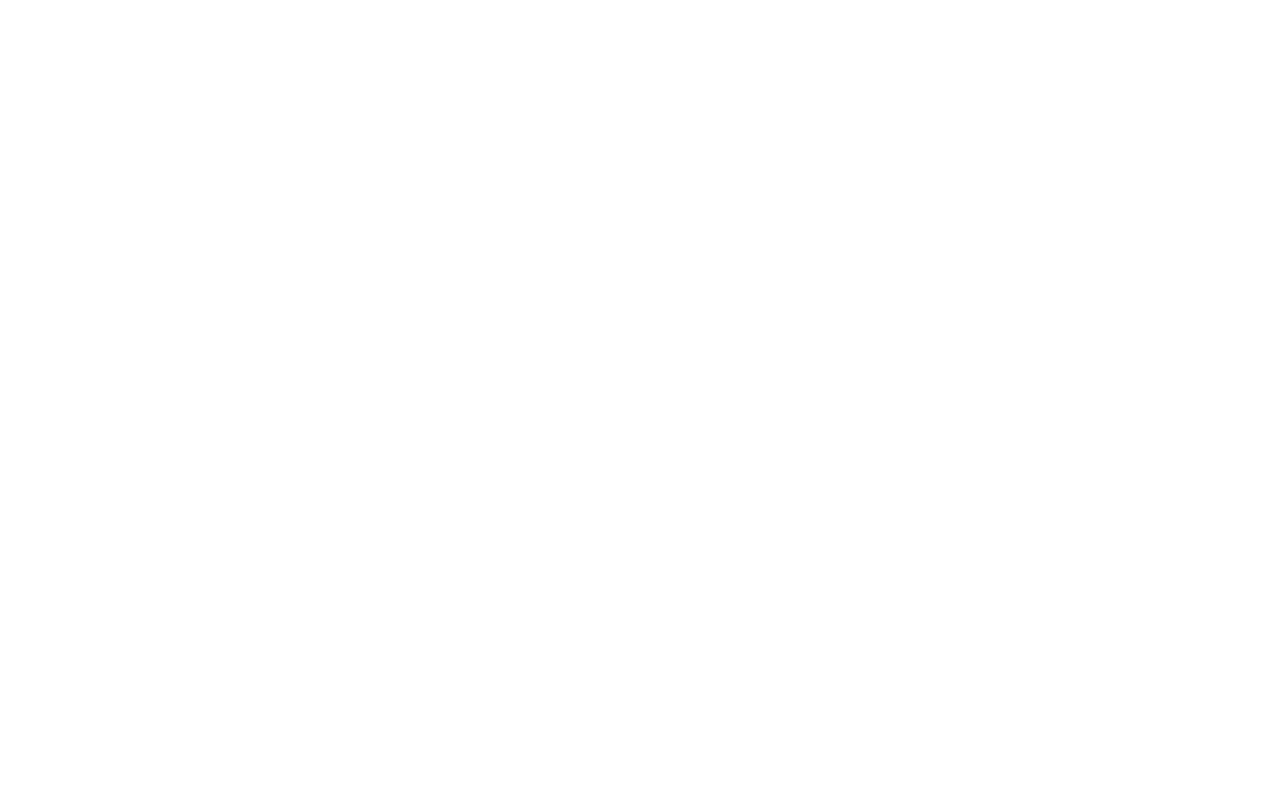
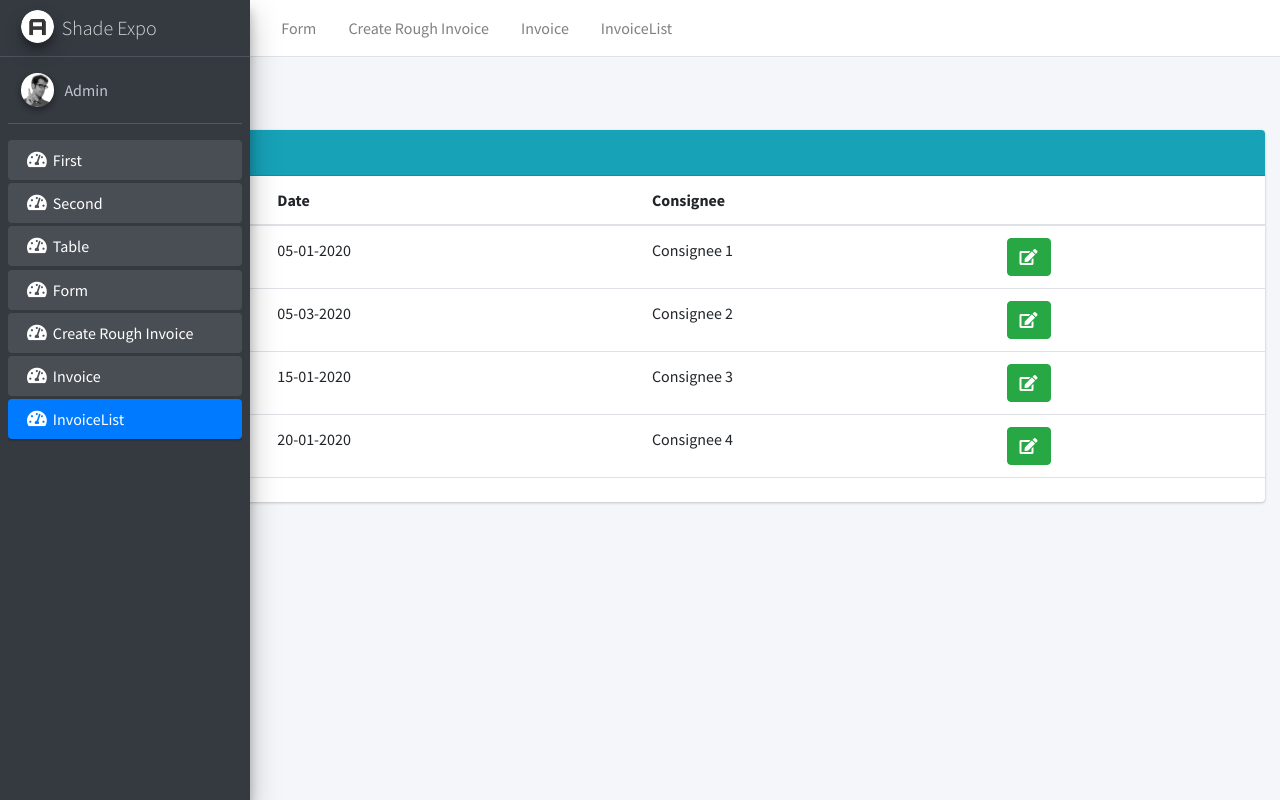
Before and after one commit to ncodtechnologies/shade_expo, a React (Create React App) app: page /invoiceList in a window 1280 px wide. Built offline with nearby package versions, Linux system fonts and the light colour scheme.

Commit message:
invoiceList

```diff
--- a/src/NavBar.js
+++ b/src/NavBar.js
@@ -36,6 +36,9 @@ class App extends Component {
             </li>
             <li class="nav-item d-none d-sm-inline-block">
               <Link to={"/invoice"} className="nav-link">Invoice</Link>
+            </li>
+            <li class="nav-item d-none d-sm-inline-block">
+              <Link to={"/invoiceList"} className="nav-link">InvoiceList</Link>
             </li>
           </ul>
 
@@ -107,7 +110,14 @@ class App extends Component {
                     </p>
                   </NavLink>
                 </li>
-
+                <li class="nav-item has-treeview menu-open">
+                  <NavLink to={"/invoiceList"} activeClassName="active" className="nav-link">
+                    <i class="nav-icon fas fa-tachometer-alt"></i>
+                    <p>
+                     InvoiceList
+                    </p>
+                  </NavLink>
+                </li>
               </ul>
             </nav>
           </div>
--- /dev/null
+++ b/src/pages/invoiceList.js
@@ -0,0 +1,126 @@
+import React, { Component } from 'react';
+import Nav from '../NavBar';
+import DatePicker from 'react-date-picker';
+
+class App extends Component {
+
+  constructor(props) {
+    super(props);
+
+    this.state = {
+      title: 'Table',
+      date: new Date(),
+      invItems: [
+        { No: 1, Date: '05-01-2020', Id_consignee: 1 ,Consignee: 'Consignee 1'},
+        { No: 2, Date: '05-03-2020', Id_consignee: 2 ,Consignee: 'Consignee 2'},
+        { No: 3, Date: '15-01-2020', Id_consignee: 3 ,Consignee: 'Consignee 3'},
+        { No: 4, Date: '20-01-2020', Id_consignee: 4 ,Consignee: 'Consignee 4'},
+      ],
+    }
+  }
+
+  onDateChange = date => this.setState({ date })
+
+
+
+  delRow = (rowIndex) => {
+    let _invItems = this.state.invItems;
+    _invItems.splice(rowIndex, 1);
+    this.setState({
+      invItems: _invItems
+    })
+  }
+
+  render() {
+    const tableRows = this.state.invItems.map((invItem, index) =>
+      <TableRow
+        delRow={this.delRow}
+        invItem={invItem} rowIndex={index}
+
+      />
+    );
+
+    const grandTotal = this.state.invItems.reduce((a, b) => +a + +(b.kg * b.box), 0);
+    const boxTotal = this.state.invItems.reduce((a, b) => +a + +(b.box), 0);
+    const kgTotal = this.state.invItems.reduce((a, b) => +a + +(b.kg), 0);
+
+    return (
+      <div class="wrapper" >
+        <Nav />
+        <div class="content-wrapper">
+
+          <section class="content-header">
+            <div class="container-fluid">
+              <div class="row mb-2">
+                <div class="col-sm-12">
+                  <h1>Invoice</h1>
+                </div>
+              </div>
+            </div>
+          </section>
+          <div class="content">
+            <div class="container-fluid">
+              <div class="row">
+                <div class="col-lg-12">
+                  <div class="card card-info">
+                    <div class="card-header">
+                      <h3 class="card-title">Invoice</h3>
+                    </div>
+                    <div class="card-body p-0">
+                      <table class="table">
+                        <thead>
+                          <tr>
+                            <th style={{ width: '20%' }}>No</th>
+                            <th style={{ width: '30%' }}>Date</th>
+                            <th>Consignee</th>
+                            <th></th>
+                          </tr>
+                        </thead>
+                        <tbody>
+                          {tableRows}
+                        </tbody>
+                        <tfoot>
+                          <td></td>
+                          <td></td>
+                          <td></td>
+                          <td align="right" ></td>
+                        </tfoot>
+                      </table>
+                    </div>
+                  </div>
+                </div>
+              </div>
+
+            </div>
+          </div>
+
+        </div>
+
+      </div>
+    );
+  }
+}
+
+class TableRow extends React.Component {
+
+
+  editRow = () => {
+    this.props.editRow(this.props.rowIndex);
+  }
+
+  render() {
+    let invItem = this.props.invItem;
+    return (
+      <tr>
+        <td>{invItem.No}</td>
+        <td>{invItem.Date}</td>
+        <td>{invItem.Consignee}</td>
+        <td>
+          <button type="button" onClick={this.editRow} class="btn btn-success"><i class="fas fa-edit"></i></button>
+        </td>
+      </tr>
+    );
+  }
+}
+
+export default App;
--- a/src/routes/index.js
+++ b/src/routes/index.js
@@ -6,6 +6,7 @@ import Table from '../pages/table';
 import Form from '../pages/form';
 import RoughInvoiceCreate from '../pages/roughInvCreate';
 import Invoice from '../pages/invoice';
+import InvoiceList from '../pages/invoiceList';
 
 export default function Routes() {
   return (
@@ -16,6 +17,7 @@ export default function Routes() {
       <Route path="/form" component={Form} />
       <Route path="/roughInvoiceCreate" component={RoughInvoiceCreate} />
       <Route path="/invoice" component={Invoice} />
+      <Route path="/invoiceList" component={InvoiceList} />
     </Switch>
   );
 }
```
